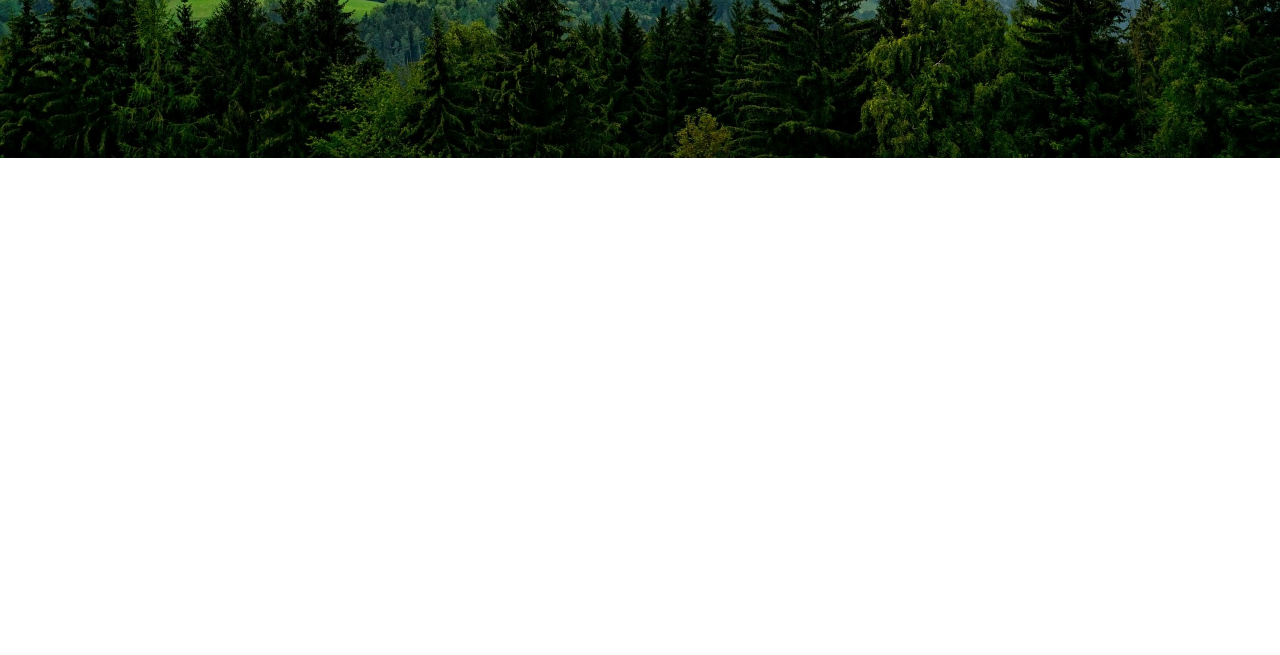
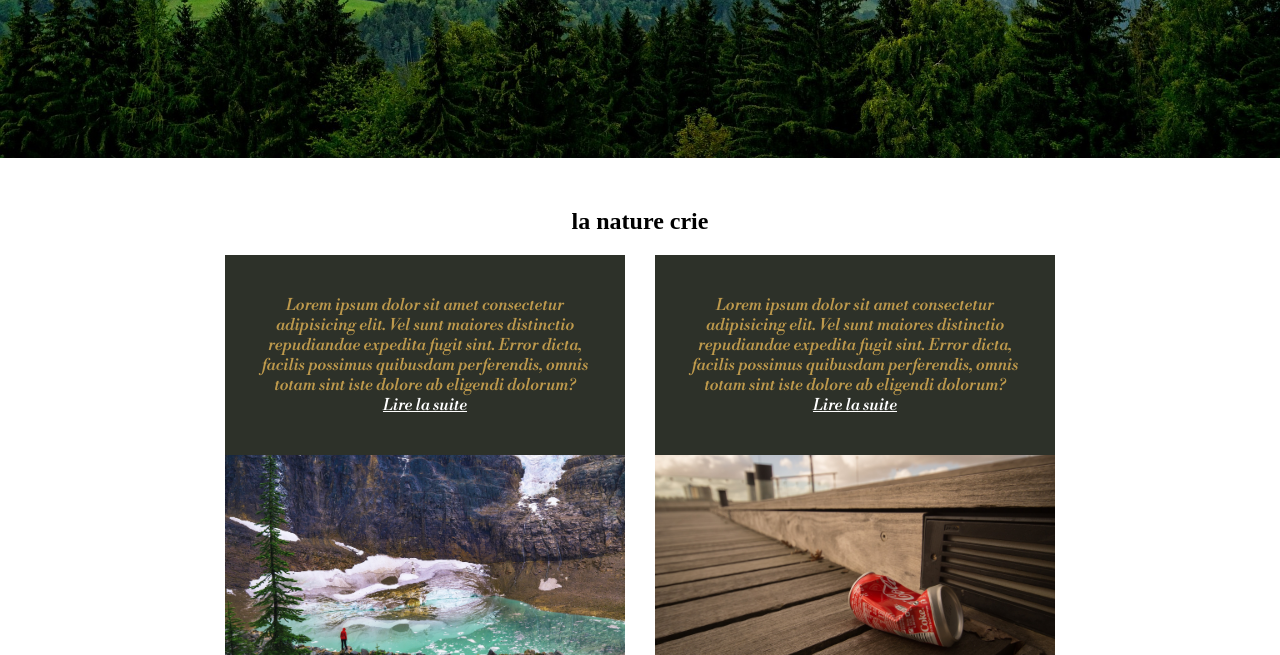
Before and after one commit to Nicolas45500/EcoCityGit, a plain HTML site: page index.html in a window 1280 px wide. Shown: the part 464-1119 px from the top of the page. Before the commit the page ends 820 px from the top, so only its background shows below. Drawn offline with nearby package versions, Linux system fonts and the light colour scheme; a web font is replaced by a local one.

Commit message:
Ajout de l'ilustration de la page et de c'est texte et bouton. puis ajout de la section principal qui contient tout les article. pour finir j'ai commencer a commenter tout le code la page index.html dans l'etat actuel a fini d'etre commenter puis la page index.css a commencer a etre commenté

```diff
--- a/css/index.css
+++ b/css/index.css
@@ -3,74 +3,63 @@
     margin: 0;
     padding: 0;
 }
-
+/* make sure that the body takes the full size of the screen */
 body {
     height: 100vh;
 }
-
+/* add all the same style between element P and A */
 p, a {
     font-family: 'Alice', serif;
     font-family: 'Libre Bodoni', serif;
 }
-
+/* Put the elements of the page header one below the other with FLLEX */
 header {
     display: flex;
     flex-direction: column;
-    justify-content: center;
-    align-items: center;
 
     margin-top: 20px;
 }
-
+/* Position the header logo on the left and the header social network on the right */
 #BoxLogoAndSocialNetwork {
     display: flex;
     justify-content: space-between;
+}
+/* Peel the logo off the header from the edge of the page */
+#Logo {
+    margin-left: 50px;
+}
+/* peel the social networks off the header of the edge of the page, then center them */
+#BoxSocialNetwork {
+    display: flex;
     align-items: center;
 
-    width: 100%;
+    margin-right: 50px;
 }
-
-#Logo {
-    display: block;
-
-    margin-left: 50px;
-}
-
+/* agrendate HR at height */
 #HrSocialNetwork {
     height: 10px;
 }
-
+/* Add a margin to the left and right of each social network logo */
 #iconSocialNetwork {
     margin-left: 5px;
     margin-right: 5px;
 }
-
-#BoxSocialNetwork {
-    display: flex;
-    justify-content: center;
-    align-items: center;
-
-    margin-right: 50px;
-}
-
+/* on all A links in the BoxSocialNetwork container add a height of 15 px and remove the style of the default A links, add the color in black */
 #BoxSocialNetwork a {
     height: 15px;
 
     text-decoration: none;
     color: black;
 }
-
+/* add a margin in height for the container of the Navigation bar, and put the Navigation bar in the foreground */
 nav {
     margin-top: 20px;
 
     z-index: 3;
-
-    width: 100%;
 }
-
+/* container of the navigation bar button for mobile mode, */
 #boxButtonMobileNavBar {
     display: flex;
-    flex-direction: column;
     justify-content: center;
     align-items: center;
 
@@ -289,6 +278,119 @@ nav {
     border: 3px solid white;
 }
 
+main {
+    display: flex;
+    flex-direction: column;
+    justify-content: center;
+    align-items: center;
+}
+
+#gridBoxInfo {
+    display: grid;
+    grid-template-columns: 400px;
+    grid-template-rows: 400px;
+
+    grid-gap: 30px;
+}
+
+#titleInfoEnvironement {
+    margin-bottom: 20px;
+}
+
+.boxInfoEnvironement1 {
+    margin-bottom: 20px;
+
+    display: flex;
+    flex-direction: column;
+    align-items: center;
+
+    width: 400px;
+    height: 400px;
+}
+
+.descriptionInfoEnvironement1 {
+    display: flex;
+    justify-content: center;
+    align-items: center;
+
+    height: 50%;
+    width: 100%;
+
+    background-color: #2d3129;
+}
+
+.descriptionInfoEnvironement1 p {
+    padding: 20px;
+
+    text-align: center;
+
+    color: #bd994c;
+}
+
+.descriptionInfoEnvironement1 p a {
+    color: rgb(255, 255, 255);
+}
+
+.imageInfoEnvironement1 {
+    display: flex;
+    justify-content: center;
+    align-items: center;
+
+    height: 50%;
+    width: 100%;
+
+    background-image: url('../img/background/glacier.jpg');
+    background-position: center;
+    background-size: cover;
+}
+
+
+.boxInfoEnvironement2 {
+    margin-bottom: 20px;
+
+    display: flex;
+    flex-direction: column;
+    align-items: center;
+
+    width: 400px;
+    height: 400px;
+}
+
+.descriptionInfoEnvironement2 {
+    display: flex;
+    justify-content: center;
+    align-items: center;
+
+    height: 50%;
+    width: 100%;
+
+    background-color: #2d3129;
+}
+
+.descriptionInfoEnvironement2 p {
+    padding: 20px;
+
+    text-align: center;
+
+    color: #bd994c;
+}
+
+.descriptionInfoEnvironement2 p a {
+    color: rgb(255, 255, 255);
+}
+
+.imageInfoEnvironement2 {
+    display: flex;
+    justify-content: center;
+    align-items: center;
+
+    height: 50%;
+    width: 100%;
+
+    background-image: url('../img/background/can.jpg');
+    background-position: center;
+    background-size: cover;
+}
 
 @media screen and (min-width: 800px) {
     nav {
@@ -308,4 +410,8 @@ nav {
     #backGround {
         background-position: bottom;
     }
+
+    #gridBoxInfo {
+        grid-template-columns: 400px 400px;
+    }
   }
--- a/index.html
+++ b/index.html
@@ -4,16 +4,17 @@
     <meta charset="UTF-8">
     <meta http-equiv="X-UA-Compatible" content="IE=edge">
     <meta name="viewport" content="width=device-width, initial-scale=1.0">
-
+    <!-- [ Links for adding fonts ] -->
     <link rel="preconnect" href="https://fonts.googleapis.com">
     <link rel="preconnect" href="https://fonts.gstatic.com" crossorigin>
     <link href="https://fonts.googleapis.com/css2?family=Alice&family=Libre+Bodoni:ital,wght@1,500&display=swap" rel="stylesheet">
-
+    <!-- [ links for adding the Index style index.css ] -->
     <link rel="stylesheet" href="/css/index.css">
     <title>EcoCity</title>
 </head>
 <body>
     <header>
+        <!-- [ the container of the logo of the site and social networks in SVG ] -->
         <section id="BoxLogoAndSocialNetwork">
             <img src="/img/logo/EcoCity.png" alt="Logo du site" width="80px" id="Logo"/>
             <div id="BoxSocialNetwork">
@@ -39,8 +40,11 @@
 
             </div>
         </section>
+
         <nav>
+            <!-- [ The navigation bar for mobile mode ] -->
             <div id="boxButtonMobileNavBar">
+                <!-- [ button for the navigation bar in mobile mode in pure CSS with an icon in SVG ] -->
                 <div id="ButtonMobileNavBar">
                     <svg width="40" height="40" viewBox="0 0 24 24" fill="none" xmlns="http://www.w3.org/2000/svg" >
                         <path d="M4 5C3.44772 5 3 5.44772 3 6C3 6.55228 3.44772 7 4 7H20C20.5523 7 21 6.55228 21 6C21 5.44772 20.5523 5 20 5H4Z" fill="currentColor" />
@@ -48,7 +52,9 @@
                         <path d="M3 14C3 13.4477 3.44772 13 4 13H20C20.5523 13 21 13.4477 21 14C21 14.5523 20.5523 15 20 15H4C3.44772 15 3 14.5523 3 14Z" fill="currentColor" />
                         <path d="M4 17C3.44772 17 3 17.4477 3 18C3 18.5523 3.44772 19 4 19H20C20.5523 19 21 18.5523 21 18C21 17.4477 20.5523 17 20 17H4Z" fill="currentColor" />
                     </svg>
+                    <!-- [ Checkbox that detects if the menu and open or close ] -->
                     <input type="checkbox" name="checkBoxButtonMobileNavBar" id="checkBoxButtonMobileNavBar" >
+                    <!-- [ container that encompasses the different navigation link ] -->
                     <div id="boxLink">
                         <a href="" id="linkNavBar1">Accueil</a>
                         <a href="" id="linkNavBar2">Evenement</a>
@@ -56,13 +62,14 @@
                     </div>
                 </div>
             </div>
-
+            <!-- [ container for the navigation bar in computer mode. ] -->
             <div id="boxButtonDesktopNavBar">
                 <a href="" id="linkNavBarDesktop1">Accueil</a>
                 <a href="" id="linkNavBarDesktop2">Evenement</a>
                 <a href="" id="linkNavBarDesktop3">L'histoire</a>
             </div>
         </nav>
+        <!-- [ section that contains the main illustration of the page and it is text and button ] -->
         <section id="backGround">
             <div id="boxBackgroundDescription">
                 <h1 id="titleH1">EcoCity <br />Rejoignez nous</h1>
@@ -76,5 +83,41 @@
             </div>
         </section>
     </header>
+
+    <main>
+        <h2 id="titleInfoEnvironement">la nature crie</h2>
+        <!-- [ container that serves as a grid for items ] -->
+        <div id="gridBoxInfo">
+            <!-- [ Item container 1 ] -->
+            <div class="boxInfoEnvironement1">
+                <!-- [ Item information container 1 ] -->
+                <div class="descriptionInfoEnvironement1">
+                    <p>
+                        Lorem ipsum dolor sit amet consectetur adipisicing elit.
+                        Vel sunt maiores distinctio repudiandae expedita fugit sint. Error dicta, facilis possimus quibusdam perferendis,
+                        omnis totam sint iste dolore ab eligendi dolorum? <br><a href="#">Lire la suite</a>
+                    </p>
+                </div>
+                <!-- [ Article image 1 ] -->
+                <div class="imageInfoEnvironement1"></div>
+            </div>
+
+            <!-- ..... comment that serves as a separation of articles ...... -->
+
+            <!-- [ Item container 2 ] -->
+            <div class="boxInfoEnvironement2">
+                <!-- [ Item information container 2 ] -->
+                <div class="descriptionInfoEnvironement2">
+                    <p>
+                        Lorem ipsum dolor sit amet consectetur adipisicing elit.
+                        Vel sunt maiores distinctio repudiandae expedita fugit sint. Error dicta, facilis possimus quibusdam perferendis,
+                        omnis totam sint iste dolore ab eligendi dolorum? <br><a href="#">Lire la suite</a>
+                    </p>
+                </div>
+                <!-- [ Article image 2 ] -->
+                <div class="imageInfoEnvironement2"></div>
+            </div>
+        </div>
+    </main>
 </body>
 </html>
```
Also changed, not shown: img/background/can.jpg (added), img/background/glacier.jpg (added).
